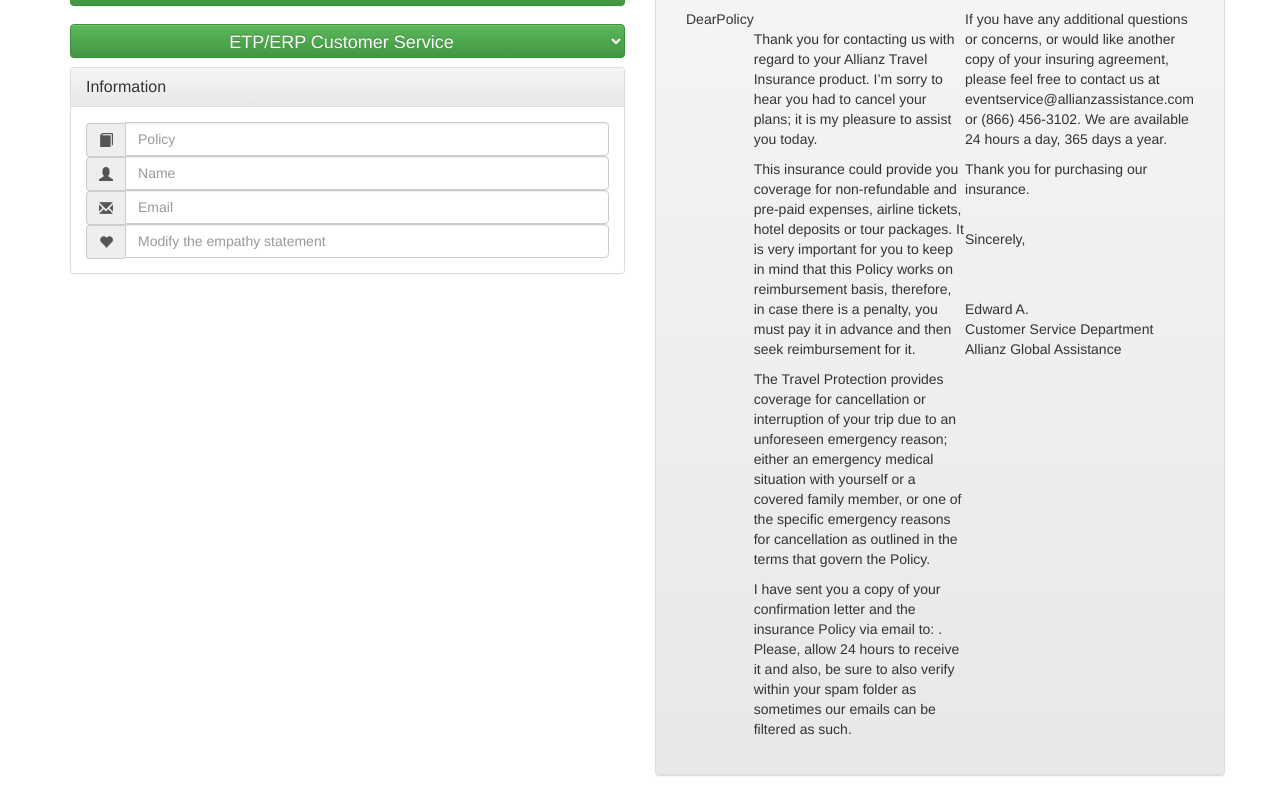
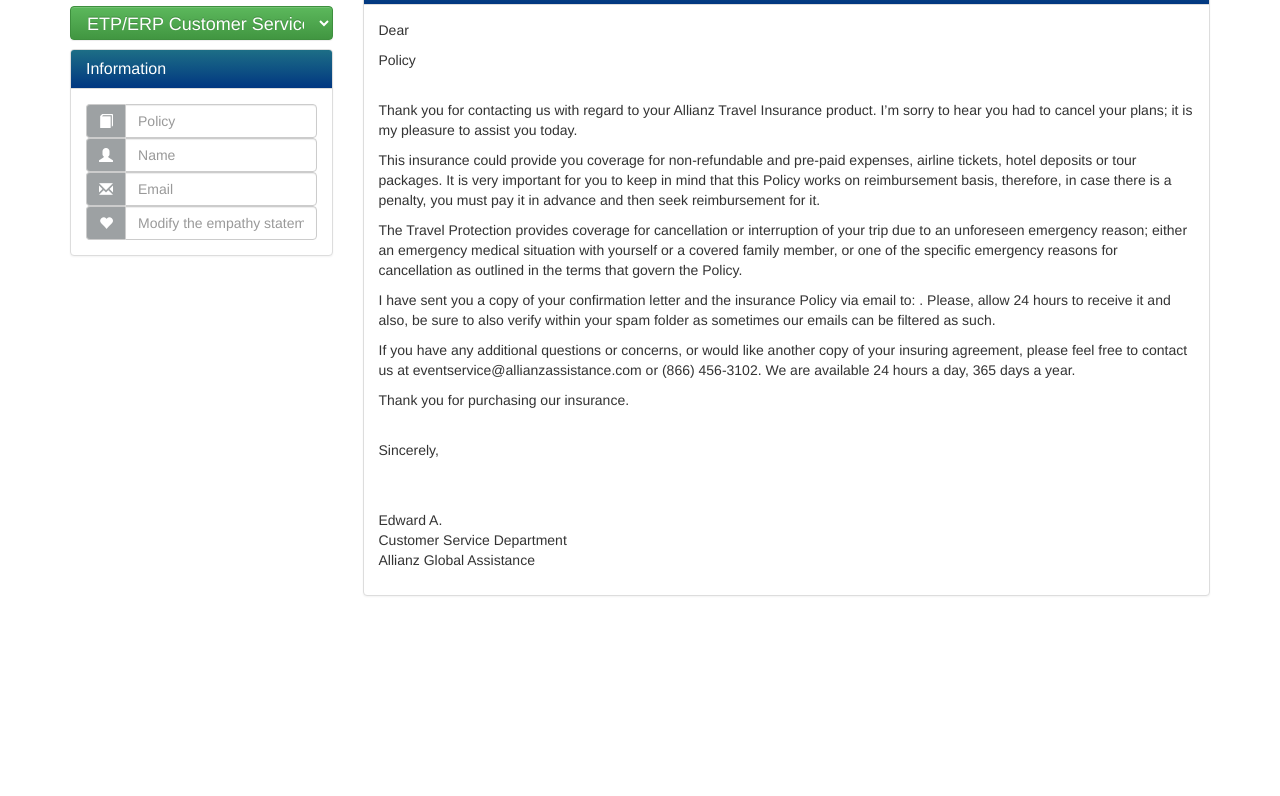
Before and after one commit to EdwardC94/eim_assistant, a website: page index.html in a window 1280 px wide. Shown: the part 120-916 px from the top of the page. After the commit the page ends 800 px from the top, so only its background shows below. Drawn offline with nearby package versions, Linux system fonts and the light colour scheme; some packages are replaced by stand-ins of ours.

Commit message:
Fininshed with style

```diff
--- a/index.html
+++ b/index.html
@@ -22,7 +22,7 @@
         </div>
 
         <div class="row">
-            <div class="col-xs-12 col-md-6">
+            <div class="col-xs-12 col-sm-6 col-md-3">
                 <!--This lets you choose what type of e-mail you are answering to.-->
                 <select class="form-control btn btn-success" data-ng-options="option.name for option in select.Template track by option.templateID" data-ng-model="template"></select>
 
@@ -86,21 +86,21 @@
                     </div>
                 </div>
             </div>
-            <div class="row">
-                <div class="col-xs-12 col-md-6">
+            <div class="col-xs-12 col-sm-6 col-md-9">
                 <!--This lets you see the response, and has the control for copying it, and deleting it.-->
                 <div class="panel panel-default">
                     <div id="response-box-title" class="panel-heading">
                         <h3 class="panel-title">Note</h3>
-                            <div><a id="copy-button" href="#" data-ng-click="copy()"><span class="img-circle glyphicon glyphicon-copy"></span></a>
+                        <div>
+                            <a id="copy-button" href="#" data-ng-click="copy()"><span class="img-circle glyphicon glyphicon-copy"></span></a>
                             <a id="remove-button" href="#" data-ng-click="clear()"><span class="img-circle glyphicon glyphicon-remove"></span></a>
+                        </div>
                     </div>
                     <div id="email-response" class="panel-body">
                         <p>Dear {{data[0].pol.pH.name}}</p>
                         <p>Policy {{data[0].pol.pN}}</p>
                         <div class="response-body" data-ng-include="template.url"></div>
                         <div class="response-closing" data-ng-include="'partials/closing.html'"></div>
-                        </div>
                     </div>
                 </div>
             </div>
--- a/style.css
+++ b/style.css
@@ -13,8 +13,8 @@
         float: right;
     }
 .panel-heading {
-    background-image: linear-gradient(to bottom,#1d6e86 0,#013781 100%);
-    color: white;
+    background-image: linear-gradient(to bottom,#1d6e86 0,#013781 100%) !important;
+    color: white !important;
 }
 #response-box-title > h3 {
     float : left;
@@ -24,6 +24,24 @@
     justify-content: flex-end;
 }
 select.btn-success {
-    margin: 0.5em 0;
+    margin-bottom: 9px;
     font-size: 18px;
 }
+.panel-heading a{
+	color: white;
+}
+.input-group-addon.glyphicon {
+	top: initial;
+}
+span.glyphicon-remove:hover {
+	color: red;
+	background-color: white;
+}
+span.glyphicon-copy:hover {
+	color: green;
+	background-color: white;
+}
+span.input-group-addon {
+    background-color: #9da1a3;
+    color: white;
+}
```
Lines whose indentation alone changed are shown as unchanged.
